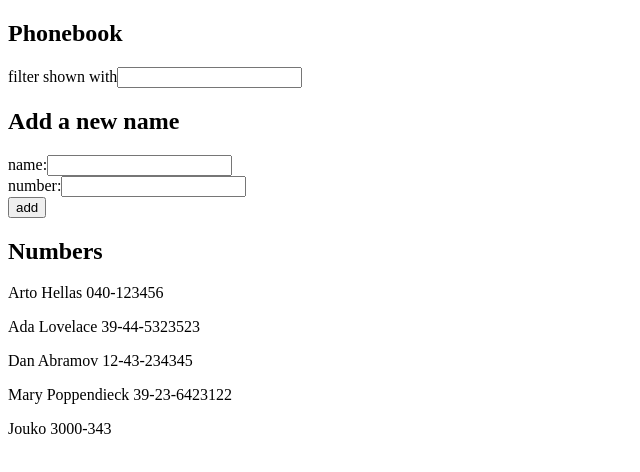
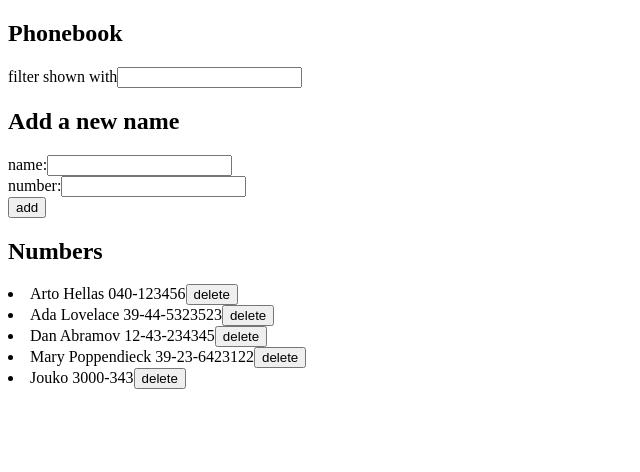
Before and after one commit to Teemu0/FullStackOpen, a React (Vite) app in the folder osa2/puhelinluettelo/: page / in a window 1280 px wide. Shown: the top 472 px of the page, without its empty margins (0-640 px from the left). Built offline with nearby package versions, Linux system fonts and the light colour scheme; data requests are answered from the project's data file.

Commit message:
Tehtävä 2.14 valmis

```diff
--- a/osa2/puhelinluettelo/db.json
+++ b/osa2/puhelinluettelo/db.json
@@ -21,7 +21,7 @@
       "id": "4"
     },
     {
-      "id": "18f7",
+      "id": "73dd",
       "name": "Jouko",
       "number": "3000-343"
     }
--- a/osa2/puhelinluettelo/src/App.jsx
+++ b/osa2/puhelinluettelo/src/App.jsx
@@ -32,7 +32,7 @@ const Persons = (props) => {
   return (
     <div>
       {props.personsToShow.map(person =>
-        <Person key={person.name} person={person} />
+        <Person key={person.name} person={person} removePerson={() => props.removePerson(person.id)} />
       )}
     </div>
   )
@@ -41,7 +41,10 @@ const Persons = (props) => {
 const Person = (props) =>
 {
   return (
-    <p>{props.person.name} {props.person.number}</p>
+    <li>
+      {props.person.name} {props.person.number}
+      <button onClick={props.removePerson}>delete</button>
+    </li>
   )
 }
 
@@ -87,6 +90,19 @@ const App = () => {
     }
   }
 
+  const removePerson = id => {
+    // finding person's name for confirm prompt
+    const personName = persons.find(person => person.id === id).name
+    if (confirm(`Do you want to delete user ${personName}?`)) {
+      personService
+      .remove(id) // removing from the server
+      .then(() => {
+        console.log(`Deleted person with id ${id}`)
+        setPersons(persons.filter(person => person.id !== id)) // removing locally
+      })
+    }
+  }
+
   const handleNameChange = (event) => {
     console.log(event.target.value)
     setNewName(event.target.value)
@@ -119,7 +135,7 @@ const App = () => {
 
       <h2>Numbers</h2>
 
-      <Persons personsToShow={personsToShow} />
+      <Persons personsToShow={personsToShow} removePerson={removePerson} />
     </div>
   )
 }
--- a/osa2/puhelinluettelo/src/services/persons.js
+++ b/osa2/puhelinluettelo/src/services/persons.js
@@ -9,8 +9,8 @@ const create = newObject => {
   return axios.post(baseUrl, newObject)
 }
 
-// const update = (id, newObject) => {
-//   return axios.put(`${baseUrl}/${id}`, newObject)
-// }
+const remove = (id) => {
+  return axios.delete(`${baseUrl}/${id}`)
+}
 
-export default { getAll, create }
+export default { getAll, create, remove }
```
